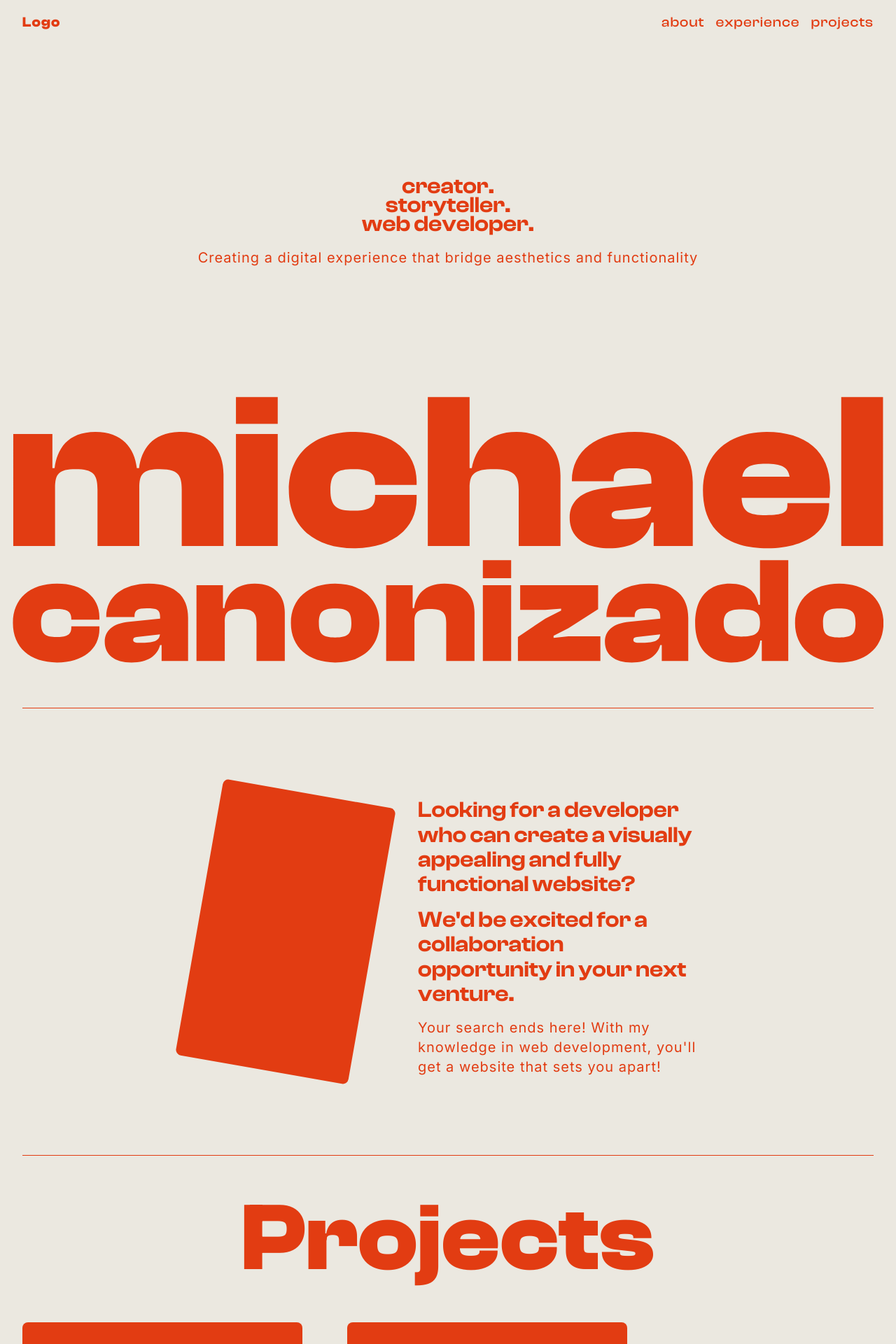
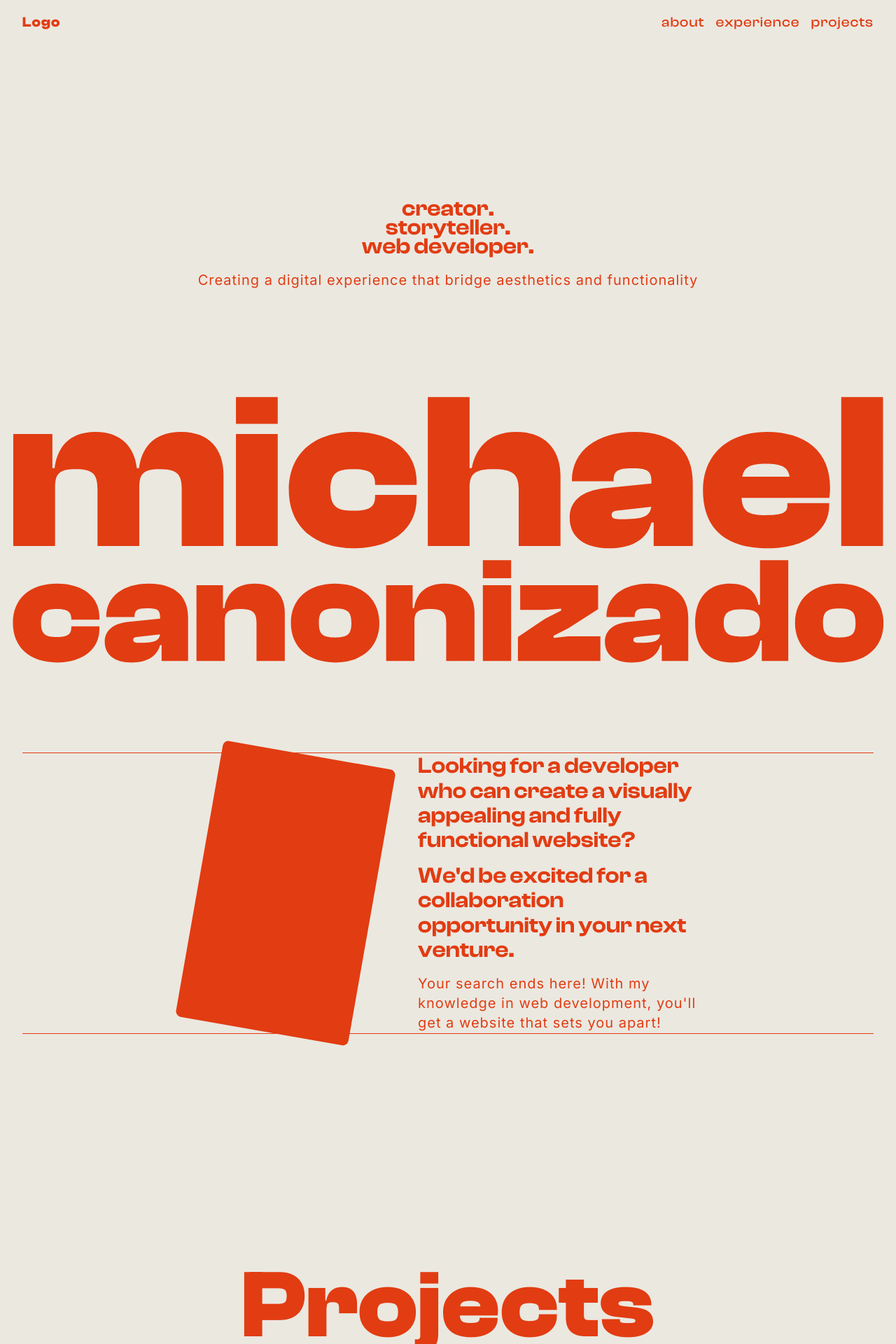
Before and after one commit to michaelcanonizado/michaelcanonizado, a Next.js app: page / in a window 1280 px wide. Shown: the top 1920 px of the page at 70% size. Built offline with nearby package versions, Linux system fonts and the light colour scheme.

Commit message:
refactor: give all sections min-h-[100dvh-64px]

```diff
--- a/src/app/_sections/closing.tsx
+++ b/src/app/_sections/closing.tsx
@@ -6,7 +6,10 @@ import Card from '@/components/ui/card';
 const Closing = ({ className }: ComponentBaseProps) => {
   return (
     <section
-      className={cn('section min-h-[100vh] space-y-xl pt-[150px]', className)}
+      className={cn(
+        'section mb-xl min-h-[100vh] space-y-xl pt-[150px]',
+        className
+      )}
     >
       <div className='text-center'>
         <TextDisplay>{"LET'S DO SOMETHING AWESOME TOGETHER!"}</TextDisplay>
--- a/src/app/_sections/hero.tsx
+++ b/src/app/_sections/hero.tsx
@@ -3,11 +3,12 @@ import HeroNameFirst from '../../../public/hero/hero-name-first';
 import HeroNameLast from '../../../public/hero/hero-name-last';
 import { TextBody, TextHeading } from '@/components/ui/text';
 import { cn } from '@/lib/utils';
+import { ComponentBaseProps } from '@/types';
 
-const Hero = () => {
+const Hero = ({ className }: ComponentBaseProps) => {
   return (
-    <section className={cn('pb-xl')}>
-      <div className='flex h-[calc(100vh-64px)] min-h-[600px] w-full flex-col justify-end pb-md text-center'>
+    <section className={cn('pb-xl', className)}>
+      <div className='section flex w-full flex-col justify-end pb-md text-center'>
         <div className='flex grow flex-col items-center justify-center space-y-md'>
           <div className='space-y-[-8px]'>
             <div>
--- a/src/app/_sections/introduction.tsx
+++ b/src/app/_sections/introduction.tsx
@@ -5,12 +5,8 @@ import Card from '@/components/ui/card';
 
 const Introduction = ({ className }: ComponentBaseProps) => {
   return (
-    <section
-      className={cn(
-        'section flex min-h-[80vh] items-center justify-center space-x-xl space-y-md border-y',
-        className
-      )}
-    >
+    <section className={cn('section space-y-md', className)}>
+      <div className='py-2xl flex items-center justify-center space-x-xl border-y'>
         <div className='rotate-[10deg]'>
           <Card />
         </div>
@@ -34,6 +30,7 @@ const Introduction = ({ className }: ComponentBaseProps) => {
             </TextBody>
           </div>
         </div>
+      </div>
     </section>
   );
 };
--- a/src/app/_sections/technologies.tsx
+++ b/src/app/_sections/technologies.tsx
@@ -110,7 +110,7 @@ const Technologies = ({ className }: ComponentBaseProps) => {
   return (
     <section
       className={cn(
-        'section flex flex-col items-center space-y-lg !pt-0',
+        'section flex !min-h-0 flex-col items-center space-y-lg !pt-0',
         className
       )}
     >
--- a/src/styles/globals.css
+++ b/src/styles/globals.css
@@ -64,7 +64,7 @@
     @apply w-full max-w-[1440px] px-md md:px-lg;
   }
   .section {
-    @apply w-full py-lg md:py-xl;
+    @apply min-h-[calc(100dvh-64px)] w-full py-lg md:py-xl;
   }
 }
 
```
Lines whose indentation alone changed are shown as unchanged.
